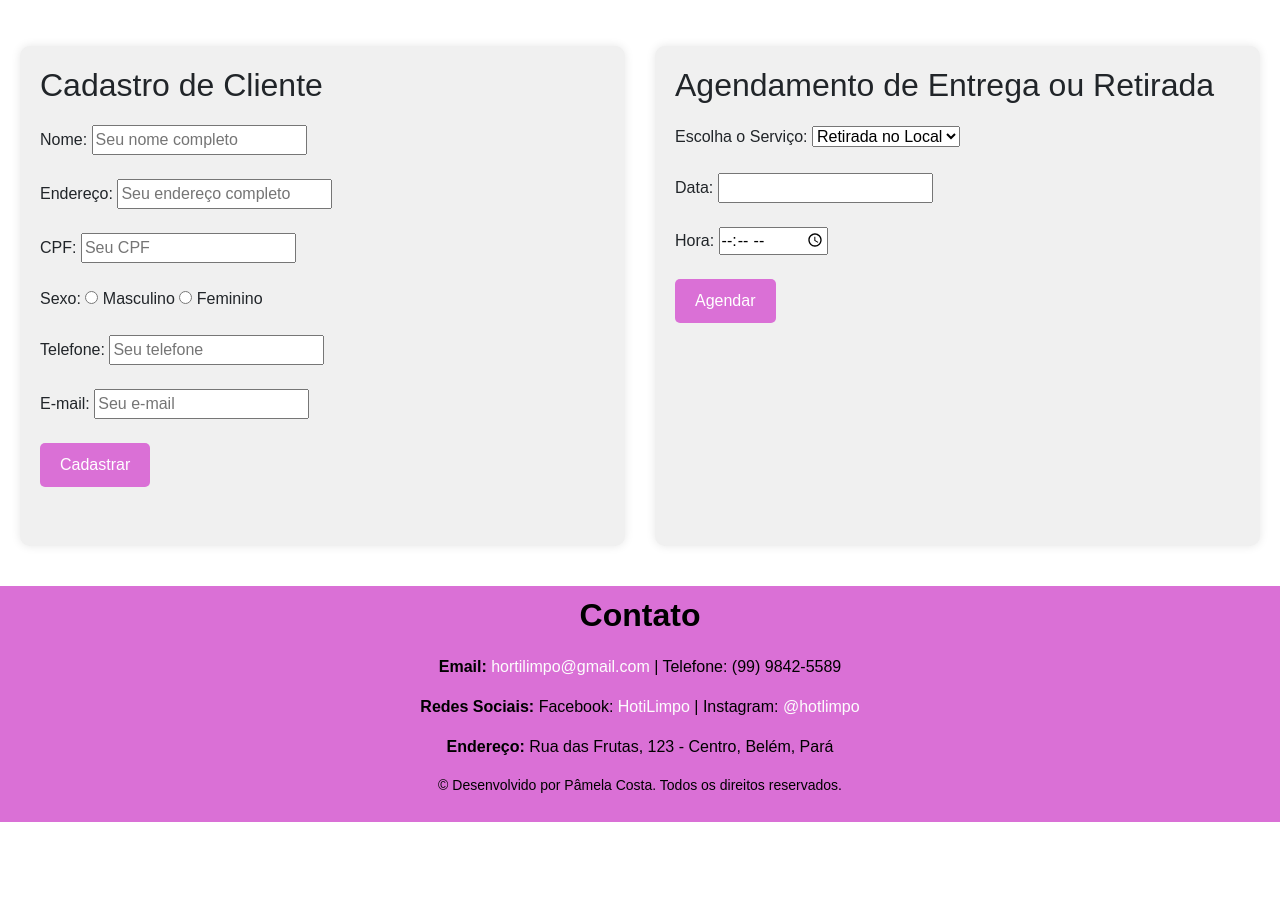
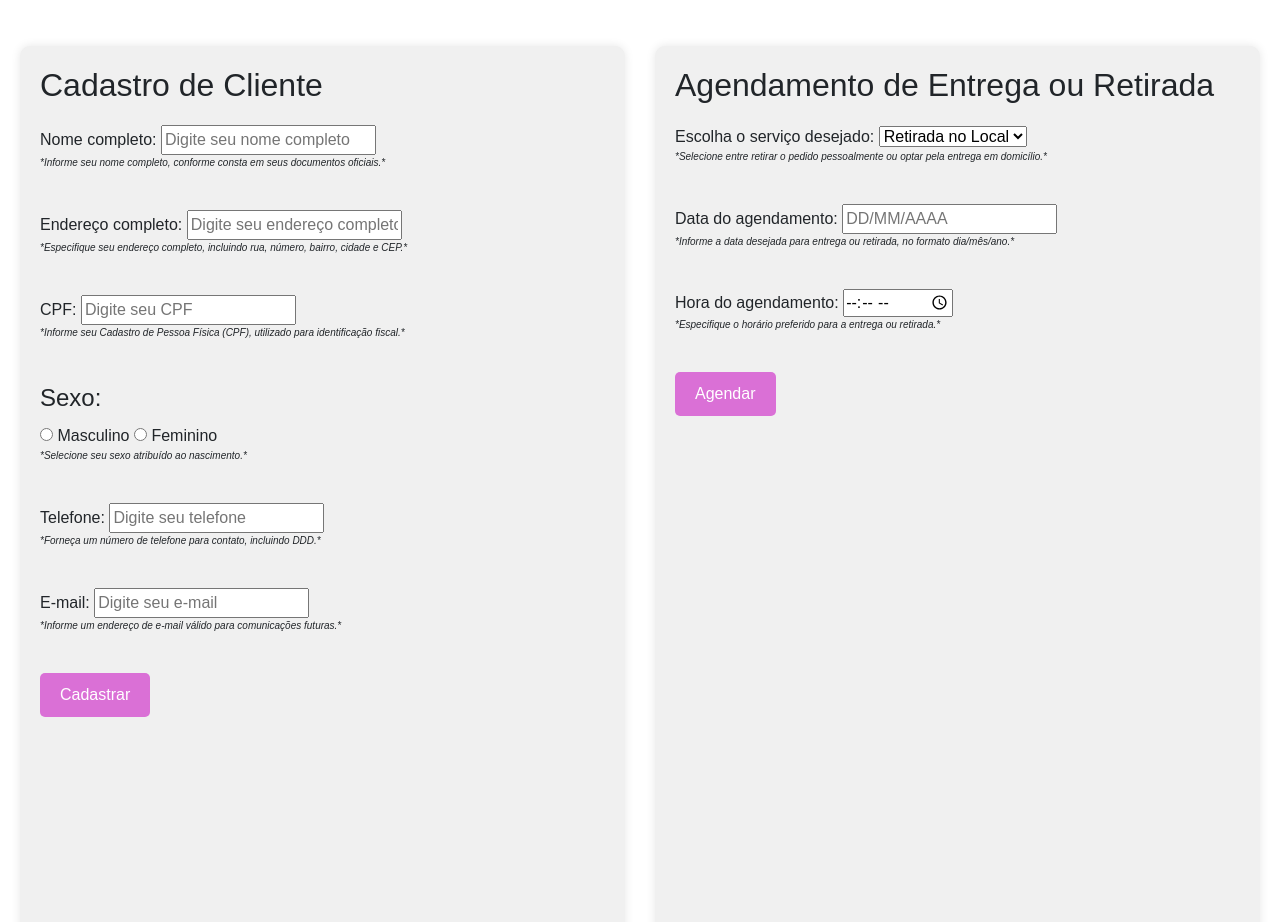
Before and after one commit to pamis-costa/minimercado-fase2, a plain HTML site: page index.html in a window 1280 px wide. Shown: the part 2300-3222 px from the top of the page. Before the commit the page ends 3122 px from the top, so only its background shows below. Drawn offline with nearby package versions, Linux system fonts and the light colour scheme.

Commit message:
feat: melhorias na função de acessibilidade

```diff
--- a/index.html
+++ b/index.html
@@ -32,13 +32,13 @@
           </div>
           <div class="carousel-inner">
             <div class="carousel-item active">
-              <img src="bannerteste2.png" class="d-block w-100" alt="Goiaba">
+              <img src="bannerteste2.png" class="d-block w-100" alt="Banner promocional com imagem de arroz por R$ 3,69 e feijão por R$ 8,99">
             </div>
             <div class="carousel-item">
-              <img src="bannerteste1.png" class="d-block w-100" alt="Alface">
+              <img src="bannerteste1.png" class="d-block w-100" alt="Banner promocional com imagem de goiaba por R$4,99kg e alface por R$3,50kg">
             </div>
             <div class="carousel-item">
-              <img src="bannerteste3.png" class="d-block w-100" alt="Arroz">
+              <img src="bannerteste3.png" class="d-block w-100" alt="Banner promocional com imagem de sabão em pó por R$ 12,99 e álcool em gel por R$ 5,99">
             </div>
           </div>
           <button class="carousel-control-prev" type="button" data-bs-target="#carouselExampleIndicators" data-bs-slide="prev">
@@ -61,7 +61,7 @@
             <div class="produtos-container">
                 <div class="produto-item">
                     <div class="imagem-container">
-                        <a href="#produtos"><img src="https://img.freepik.com/fotos-premium/goiaba-fresca-na-cesta-de-bambu-no-fundo-branco_51524-23274.jpg" alt="Goiaba"></a>
+                        <a href="#produtos"><img src="https://img.freepik.com/fotos-premium/goiaba-fresca-na-cesta-de-bambu-no-fundo-branco_51524-23274.jpg" alt="Goiabas frescas em uma cesta de bambu"></a>
                     </div>
                     <p><strong>Goiaba</strong><i> - R$ 4,99/kg</i></p>
                     <p>Goiabas frescas para você.</p>
@@ -69,7 +69,7 @@
 
                 <div class="produto-item">
                     <div class="imagem-container">
-                        <a href="#produtos"><img src="https://d21wiczbqxib04.cloudfront.net/xZ2Xe64z9dxCz7at5RephXnOeGQ=/1600x0/smart/https://osuper-ecommerce-guanabara.s3.sa-east-1.amazonaws.com/f00ff541-2755.png" alt="Alface"></a>
+                        <a href="#produtos"><img src="https://d21wiczbqxib04.cloudfront.net/xZ2Xe64z9dxCz7at5RephXnOeGQ=/1600x0/smart/https://osuper-ecommerce-guanabara.s3.sa-east-1.amazonaws.com/f00ff541-2755.png" alt="Pacote de alface fresca em embalagem plástica transparente"></a>
                     </div>
                     <p><strong>Alface</strong><i> - R$ 3,50/maço</i></p>
                     <p>Alface crocante e bem higienizada.</p>
@@ -81,7 +81,7 @@
             <div class="produtos-container">
                 <div class="produto-item">
                     <div class="imagem-container">
-                        <a href="#produtos"><img src="https://carrefourbrfood.vtexassets.com/arquivos/ids/141696296/6677711_1.jpg?v=638491334477730000" alt="Arroz"></a>
+                        <a href="#produtos"><img src="https://carrefourbrfood.vtexassets.com/arquivos/ids/141696296/6677711_1.jpg?v=638491334477730000" alt="Pacote de 1kg de arroz branco da marca Classic"></a>
                     </div>
                     <p><strong>Arroz</strong><i> - R$ 3,69 (1kg)</i></p>
                     <p>Arroz Parboilizado de alta qualidade.</p>
@@ -89,7 +89,7 @@
 
                 <div class="produto-item">
                     <div class="imagem-container">
-                        <a href="#produtos"><img src="https://www.arenaatacado.com.br/on/demandware.static/-/Sites-storefront-catalog-sv/default/dw52f252b7/Produtos/15031-7896006751113-feijao%20preto%20camil%20pacote%201%20kg-camil-1.jpg"  alt="Feijão"></a>
+                        <a href="#produtos"><img src="https://www.arenaatacado.com.br/on/demandware.static/-/Sites-storefront-catalog-sv/default/dw52f252b7/Produtos/15031-7896006751113-feijao%20preto%20camil%20pacote%201%20kg-camil-1.jpg"  alt="Pacote de 1kg de feijão preto da marca Camil"></a>
                     </div>
                     <p><strong>Feijão Preto </strong><i> - R$ 8,99 (1kg)</i></p>
                     <p>Feijão Preto saboroso e nutritivo.</p>
@@ -100,7 +100,7 @@
             <div class="produtos-container">
                 <div class="produto-item">
                     <div class="imagem-container">
-                        <a href="#produtos"><img src="https://cdn.awsli.com.br/446/446822/produto/19408869/shopping--97--cvx5fz95to.jpg"  alt="Sabão em Pó"></a>
+                        <a href="#produtos"><img src="https://cdn.awsli.com.br/446/446822/produto/19408869/shopping--97--cvx5fz95to.jpg"  alt="Pacote de sabão em pó da marca Urca"></a>
                     </div>
                     <p><strong>Sabão em Pó</strong><i> - R$ 12,99</i></p>
                     <p>Sabão eficaz para lavar roupas e remover manchas.</p>
@@ -108,7 +108,7 @@
 
                 <div class="produto-item">
                     <div class="imagem-container">
-                        <a href="#produtos"><img src="https://cdn.awsli.com.br/446/446822/produto/59301522/546a0113c8.jpg" alt="Álcool Gel"></a>
+                        <a href="#produtos"><img src="https://cdn.awsli.com.br/446/446822/produto/59301522/546a0113c8.jpg" alt="Frasco de álcool em gel da marca Asseptgel"></a>
                     </div>
                     <p><strong>Álcool Gel</strong><i> - R$ 5,99</i></p>
                     <p>Álcool gel para proteção e higienização das mãos.</p>
@@ -122,7 +122,7 @@
             <div class="produtos-container">
                 <div class="produto-item">
                     <div class="imagem-container">
-                        <a href="#servicos"><img src="https://blog.consumer.com.br/wp-content/uploads/2020/10/op%C3%A7%C3%A3o-de-entrega-retirar-no-local.jpg" alt="Retirada no Local"></a>
+                        <a href="#servicos"><img src="https://blog.consumer.com.br/wp-content/uploads/2020/10/op%C3%A7%C3%A3o-de-entrega-retirar-no-local.jpg" alt="Imagem ilustrativa de opção de entrega ou retirada no local"></a>
                     </div>
                     <p><strong>Retirada no Local:</strong> Gratuito</p>
                     <p>Faça seu pedido online e retire no minimercado.</p>
@@ -130,7 +130,7 @@
 
                 <div class="produto-item">
                     <div class="imagem-container">
-                        <a href="#servicos"><img src="https://play-lh.googleusercontent.com/ETiL2PXSWWUKGqpsX3EbV-stab2pZsu2LI7bmCyervz_DPihw7tT_9Ov9j0kIV8xFcs"  alt="Entrega"></a>
+                        <a href="#servicos"><img src="https://play-lh.googleusercontent.com/ETiL2PXSWWUKGqpsX3EbV-stab2pZsu2LI7bmCyervz_DPihw7tT_9Ov9j0kIV8xFcs"  alt="Imagem ilustrativa de serviço de entrega em domicílio"></a>
                     </div>
                     <p><strong>Tele-Entrega:</strong> R$ 9,99</p>
                     <p>Receba suas compras diretamente na sua casa.</p>
@@ -144,21 +144,36 @@
         <section id="cadastro">
             <h2>Cadastro de Cliente</h2>
             <form action="" method="post">
-                <label for="nome">Nome:</label>
-                <input type="text" id="nome" name="nome" required placeholder="Seu nome completo"><br><br>
-                <label for="endereco">Endereço:</label>
-                <input type="text" id="endereco" name="endereco" required placeholder="Seu endereço completo"><br><br>
+
+                <label for="nome">Nome completo:</label>
+                <input type="text" id="nome" name="nome" required placeholder="Digite seu nome completo">
+                <p>*Informe seu nome completo, conforme consta em seus documentos oficiais.*</p><br>
+
+                <label for="endereco">Endereço completo:</label>
+                <input type="text" id="endereco" name="endereco" required placeholder="Digite seu endereço completo">
+                <p>*Especifique seu endereço completo, incluindo rua, número, bairro, cidade e CEP.*</p><br>
+
                 <label for="cpf">CPF:</label>
-                <input type="number" id="cpf" name="cpf" required placeholder="Seu CPF"><br><br>
-                <label for="sexo">Sexo:</label>
-                <input type="radio" id="masculino" name="sexo" value="masculino">
-                <label for="masculino">Masculino</label>
-                <input type="radio" id="feminino" name="sexo" value="feminino">
-                <label for="feminino">Feminino</label><br><br>
+                <input type="number" id="cpf" name="cpf" required placeholder="Digite seu CPF">
+                <p>*Informe seu Cadastro de Pessoa Física (CPF), utilizado para identificação fiscal.*</p><br>
+
+                <fieldset>
+                    <legend>Sexo:</legend>
+                    <input type="radio" id="masculino" name="sexo" value="masculino">
+                    <label for="masculino">Masculino</label>
+                    <input type="radio" id="feminino" name="sexo" value="feminino">
+                    <label for="feminino">Feminino</label>
+                    <p>*Selecione seu sexo atribuído ao nascimento.*</p>
+                </fieldset><br>
+
                 <label for="telefone">Telefone:</label>
-                <input type="tel" id="telefone" name="telefone" required placeholder="Seu telefone"><br><br>
+                <input type="tel" id="telefone" name="telefone" required placeholder="Digite seu telefone">
+                <p>*Forneça um número de telefone para contato, incluindo DDD.*</p><br>
+
                 <label for="email">E-mail:</label>
-                <input type="email" id="email" name="email" required placeholder="Seu e-mail"><br><br>
+                <input type="email" id="email" name="email" required placeholder="Digite seu e-mail">
+                <p>*Informe um endereço de e-mail válido para comunicações futuras.*</p><br>
+
                 <input type="submit" value="Cadastrar">
             </form>
         </section>
@@ -166,19 +181,26 @@
         <section id="agendamento">
             <h2>Agendamento de Entrega ou Retirada</h2>
             <form action="" method="post">
-                <label for="servico">Escolha o Serviço:</label>
+                <label for="servico">Escolha o serviço desejado:</label>
                 <select id="servico" name="servico">
                     <option value="retirada">Retirada no Local</option>
                     <option value="entrega">Tele-Entrega</option>
-                </select><br><br>
-                <label for="dataAgendamento">Data:</label>
-                <input type="text" id="dataAgendamento" name="dataAgendamento" required><br><br>
-                <label for="horaAgendamento">Hora:</label>
-                <input type="time" id="horaAgendamento" name="horaAgendamento" required><br><br>
+                </select>
+                <p>*Selecione entre retirar o pedido pessoalmente ou optar pela entrega em domicílio.*</p><br>
+
+                <label for="dataAgendamento">Data do agendamento:</label>
+                <input type="text" id="dataAgendamento" name="dataAgendamento" required placeholder="DD/MM/AAAA">
+                <p>*Informe a data desejada para entrega ou retirada, no formato dia/mês/ano.*</p><br>
+
+                <label for="horaAgendamento">Hora do agendamento:</label>
+                <input type="time" id="horaAgendamento" name="horaAgendamento" required>
+                <p>*Especifique o horário preferido para a entrega ou retirada.*</p><br>
+
                 <input type="submit" value="Agendar">
             </form>
         </section>
     </div>
+
 
     <footer>
         <h2 id="contato"><strong>Contato</strong></h2>
--- a/style.css
+++ b/style.css
@@ -113,6 +113,11 @@ main {
     color: #333;
 }
 
+.formularios-container p{
+    font-size: 10px;
+    font-style: italic;
+}
+
 .formularios-container {
     display: flex;
     justify-content: space-between;
@@ -130,7 +135,7 @@ main {
     padding: 20px;
     border-radius: 10px;
     box-shadow: 0 0 10px rgba(0,0,0,0.1);
-    height: 500px;
+    height: 900px;
     overflow-y: auto;
 }
 
```
